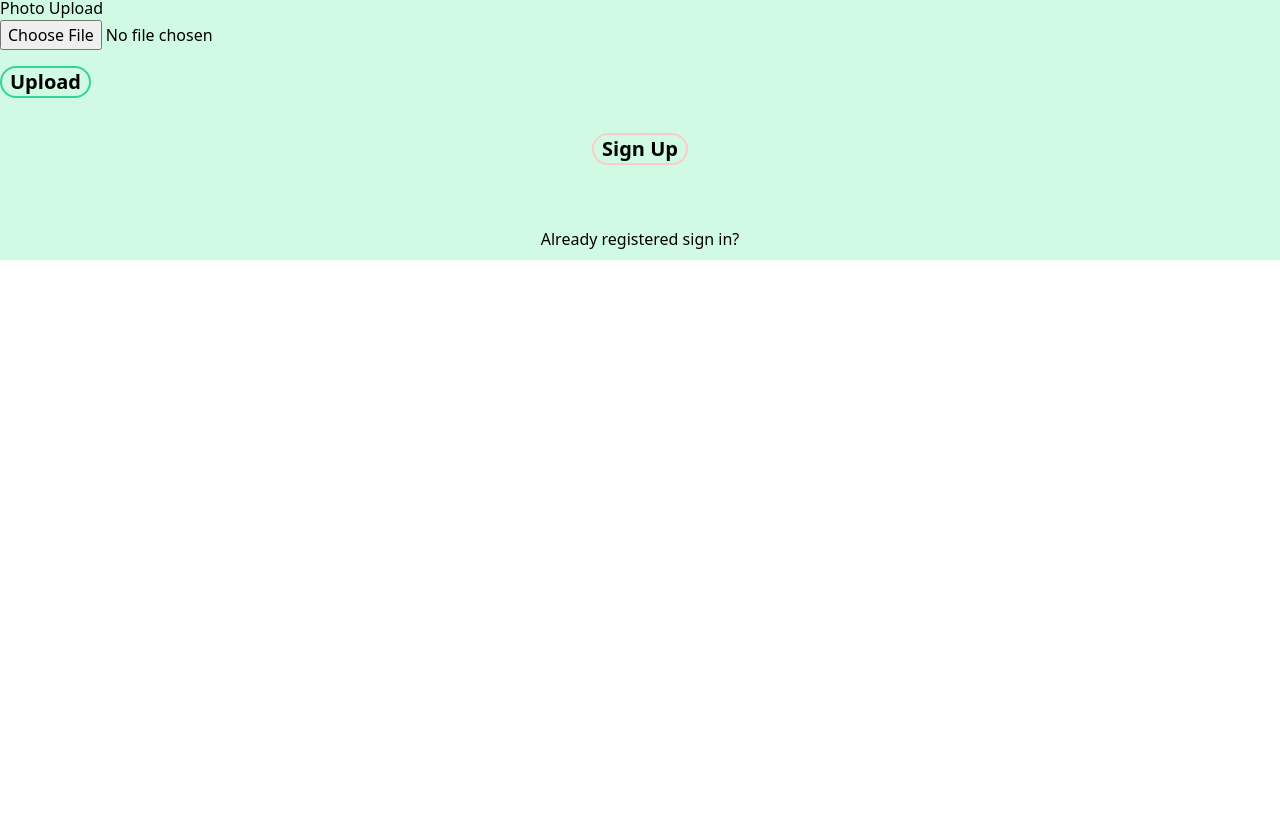
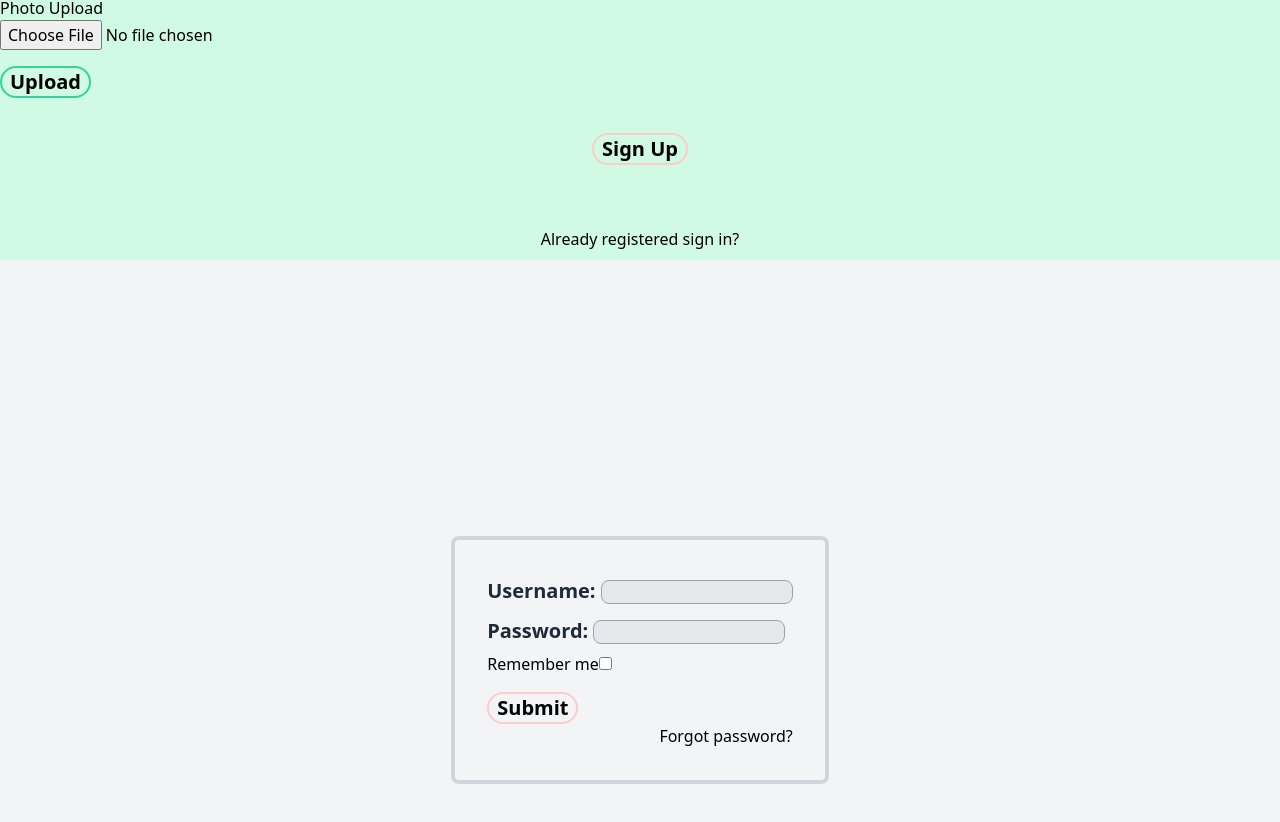
Before and after one commit to codechampriyanshu/Sanjeevani, a React (Create React App) app in the folder frontend/: page / in a window 1280 px wide. Shown: the part 938-1760 px from the top of the page. Before the commit the page ends 1198 px from the top, so only its background shows below. Built offline with nearby package versions, Linux system fonts and the light colour scheme.

Commit message:
set up router

```diff
--- a/frontend/package.json
+++ b/frontend/package.json
@@ -18,8 +18,8 @@
     "web-vitals": "^1.1.2"
   },
   "scripts": {
-    "start": "craco --openssl-legacy-provider start",
-    "build": "craco --openssl-legacy-provider build",
+    "start": "craco start",
+    "build": "craco build",
     "test": "craco test",
     "eject": "react-scripts eject"
   },
--- a/frontend/src/App.js
+++ b/frontend/src/App.js
@@ -1,9 +1,14 @@
 import './App.css';
 import Home from './pages/Home';
-
+import {BrowserRouter as Router,Route,Routes} from 'react-router-dom'
 function App() {
   return (
-    <Home/>
+    <Router>
+      <Routes>
+        <Route path='/' element={<Home/>}></Route>
+
+      </Routes>
+    </Router>
   );
 }
 
--- a/frontend/src/pages/Home.jsx
+++ b/frontend/src/pages/Home.jsx
@@ -1,13 +1,13 @@
 import React from 'react'
-import Reviews from '../Components/Reviews/Reviews'
-import Login from '../Components/Login/Login'
-import Ragister from '../Components/Register/Register'
+import Register from '../Components/Register/Register'
 import Landing from "../Components/Landing/Landing"
+import Login from "../Components/Login/Login"
 export default function Home() {
     return (
         <div>
             <Landing/>
-            <Ragister/>
+            <Register/>
+            <Login/>
         </div>
     )
 }
```
Also changed, not shown: frontend/public/images/Medicare-1.jpeg (deleted), frontend/public/images/Medicare-2.png (deleted).
